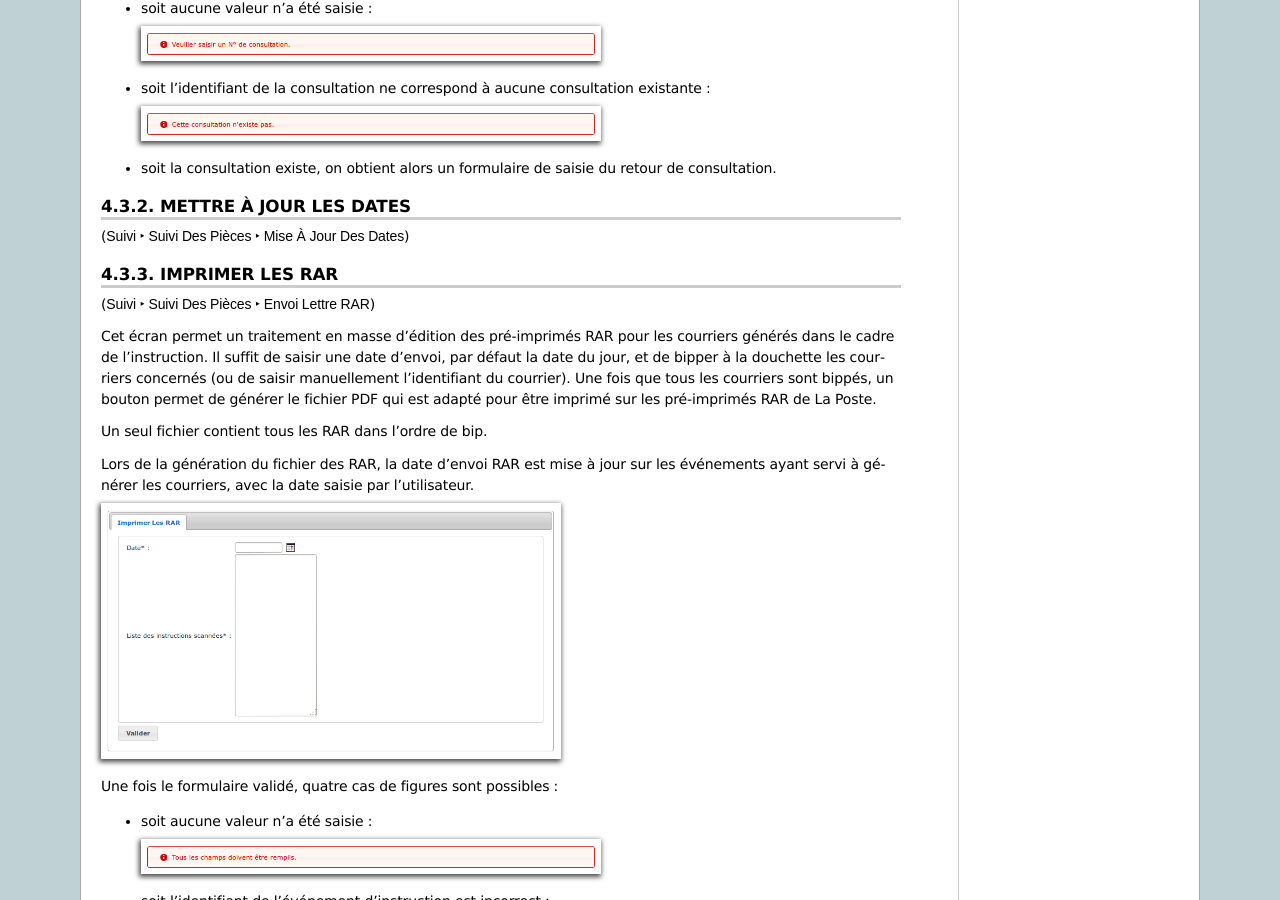
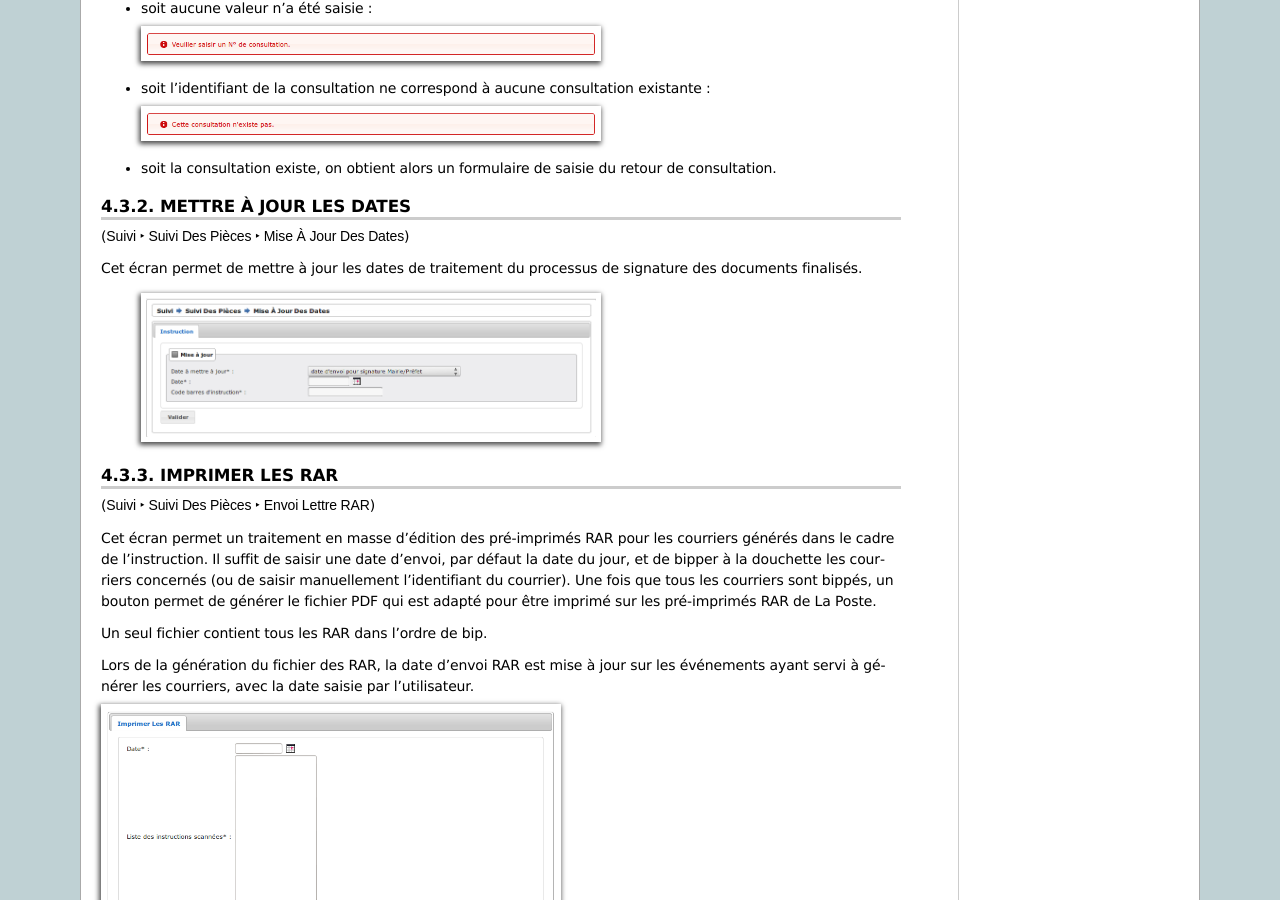
Before and after one commit to mpavaux/openads-documentation, a Sphinx documentation site: the page built from source/manuel_utilisateur/suivi.rst, in a window 1280 px wide and 900 px high, scrolled down 968 px. Built offline with Sphinx 7.4.7, drawn with Linux system fonts in a browser that asks for light colours.

Commit message:
Mise à jour de la doc concernant la mise à jour des dates de suivi

```diff
--- a/source/manuel_utilisateur/suivi.rst
+++ b/source/manuel_utilisateur/suivi.rst
@@ -72,6 +72,11 @@
 =======================
 
 (:menuselection:`Suivi --> Suivi Des Pièces --> Mise À Jour Des Dates`)
+
+Cet écran permet de mettre à jour les dates de traitement du processus de signature
+des documents finalisés.
+
+  .. image:: suivi_maj_date.png
 
 .. _suivi_envoi_lettre_rar:
 
```
Also changed, not shown: source/manuel_utilisateur/suivi_maj_date.png (added).
